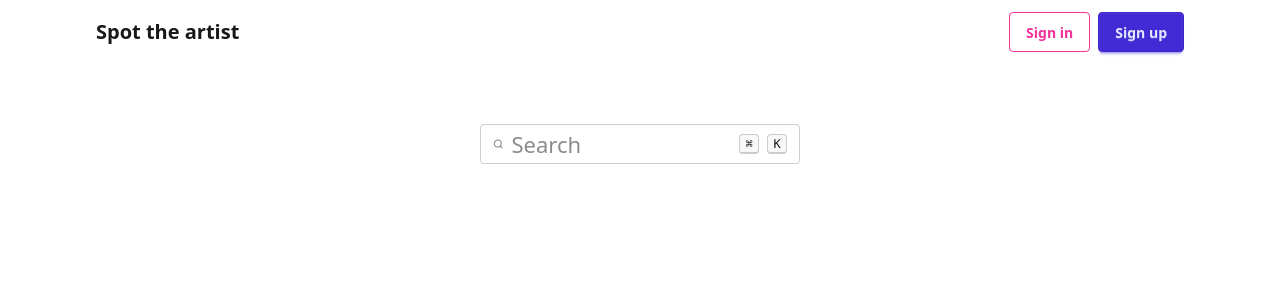
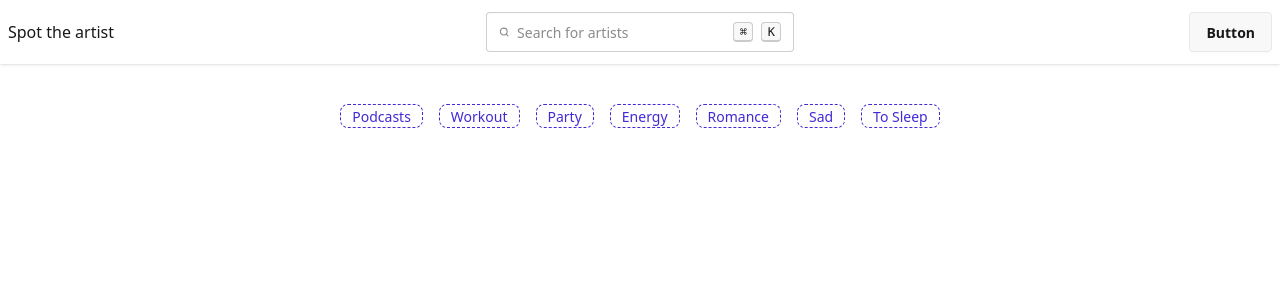
Before and after one commit to mauriciopazpp/music-player, a Next.js app: page / in a window 1280 px wide. Shown: the top 300 px of the page. Built offline with nearby package versions, Linux system fonts and the light colour scheme.

Commit message:
Navbar + Searchbar + Tags implemented

```diff
--- a/src/app/layout.tsx
+++ b/src/app/layout.tsx
@@ -1,4 +1,4 @@
-import Navbar from "@/components/navbar";
+import Navbar from "@/components/common/navbar";
 import "../styles/globals.css";
 
 export default function RootLayout({
--- a/src/app/page.tsx
+++ b/src/app/page.tsx
@@ -1,9 +1,9 @@
-import Search from "@/components/search";
+import BadgeGallery from "@/components/common/ui/badgeGallery";
+export default function Home() {
 
-export default function Home() {
   return (
-    <div className="flex justify-center pt-15">
-      <Search />
+    <div className="flex justify-center pt-5 space-x-4">
+      <BadgeGallery />
     </div>
   );
 }
--- /dev/null
+++ b/src/components/common/badge.tsx
@@ -0,0 +1,31 @@
+import Link from "next/link";
+
+type BadgeType = 'primary' | 'secondary' | 'accent' | 'neutral' | 'info' | 'success' | 'warning' | 'error';
+
+interface BadgeProps {
+    type: BadgeType;
+    message?: string;
+}
+
+const badgeClasses: Record<BadgeType, string> = {
+    primary: "badge-primary",
+    secondary: "badge-secondary",
+    accent: "badge-accent",
+    neutral: "badge-neutral",
+    info: "badge-info",
+    success: "badge-success",
+    warning: "badge-warning",
+    error: "badge-error",
+};
+
+export default function Badge({ type, message }: BadgeProps) {
+    const badgeClass = badgeClasses[type];
+    const displayMessage = message || type.charAt(0).toUpperCase() + type.slice(1);
+    const linkSlug = message ? message.toLowerCase().replace(/\s+/g, '-') : '';
+
+    return (
+        <Link href={`/badge/${linkSlug}`} className={`badge badge-dash ${badgeClass}`}>
+            {displayMessage}
+        </Link>
+    );
+}
--- /dev/null
+++ b/src/components/common/navbar.tsx
@@ -0,0 +1,31 @@
+import Logo from './logo';
+import Search from './search';
+
+export default function Navbar() {
+    return (
+        <div className="navbar bg-base-100 shadow-sm">
+            <div className="navbar-start">
+                <div className="dropdown">
+                    <div tabIndex={0} role="button" className="btn btn-ghost lg:hidden">
+                        <svg xmlns="http://www.w3.org/2000/svg" className="h-5 w-5" fill="none" viewBox="0 0 24 24" stroke="currentColor">
+                            <path strokeLinecap="round" strokeLinejoin="round" strokeWidth="2" d="M4 6h16M4 12h8m-8 6h16" />
+                        </svg>
+                    </div>
+                    <ul
+                        tabIndex={0}
+                        className="menu menu-sm dropdown-content bg-base-100 rounded-box z-1 mt-3 w-52 p-2 shadow">
+                        <li><a>Item 1</a></li>
+                        <li><a>Item 2</a></li>
+                    </ul>
+                </div>
+                <Logo />
+            </div>
+            <div className="navbar-center hidden lg:flex">
+                <Search />
+            </div>
+            <div className="navbar-end">
+                <a className="btn">Button</a>
+            </div>
+        </div>
+    );
+}
--- a/src/components/search.tsx
+++ b/src/components/common/search.tsx
@@ -3,7 +3,7 @@
         <>
             <label className="input">
                 <svg className="h-[1em] opacity-50" xmlns="http://www.w3.org/2000/svg" viewBox="0 0 24 24"><g strokeLinejoin="round" strokeLinecap="round" strokeWidth="2.5" fill="none" stroke="currentColor"><circle cx="11" cy="11" r="8"></circle><path d="m21 21-4.3-4.3"></path></g></svg>
-                <input type="search" className="grow input-xl" placeholder="Search" />
+                <input type="search" className="grow" placeholder="Search for artists" />
                 <kbd className="kbd kbd-sm">⌘</kbd>
                 <kbd className="kbd kbd-sm">K</kbd>
             </label>
--- /dev/null
+++ b/src/components/common/ui/badgeGallery.tsx
@@ -0,0 +1,21 @@
+import Badge from "../badge";
+
+export default function BadgeGallery() {
+    const badges = [
+        "Podcasts",
+        "Workout",
+        "Party",
+        "Energy",
+        "Romance",
+        "Sad",
+        "To Sleep",
+    ];
+
+    return (
+        <div className="flex justify-center pt-5 space-x-4">
+            {badges.map((message, index) => (
+                <Badge key={index} type="primary" message={message} />
+            ))}
+        </div>
+    );
+}
--- a/src/components/navbar.tsx
+++ /dev/null
@@ -1,29 +0,0 @@
-import Link from 'next/link';
-import Logo from './logo';
-import WidthContainer from './widthContainer';
-
-export default function Navbar() {
-    return (
-        <div className="navbar top-0 left-0 w-full">
-            <WidthContainer>
-                <div className="flex justify-between items-center w-full">
-                    <Logo className="font-bold text-xl" />
-                    <AuthNav />
-                </div>
-            </WidthContainer>
-        </div>
-    );
-}
-
-function AuthNav() {
-    return (
-        <div className="space-x-2">
-            <Link href="/auth/signin" className="btn btn-secondary btn-outline">
-                Sign in
-            </Link>
-            <Link href="/auth/signup" className="btn btn-primary">
-                Sign up
-            </Link>
-        </div>
-    );
-}
```
Also changed, not shown: src/components/common/logo.tsx (renamed from src/components/logo.tsx), src/components/common/widthContainer.tsx (renamed from src/components/widthContainer.tsx).
